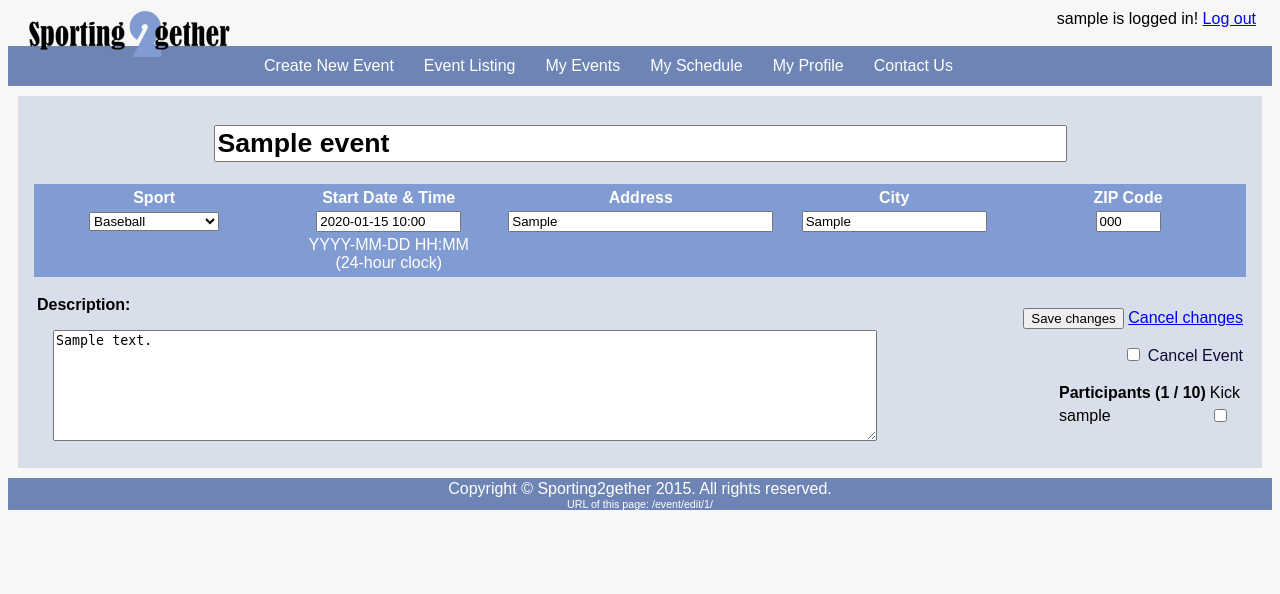
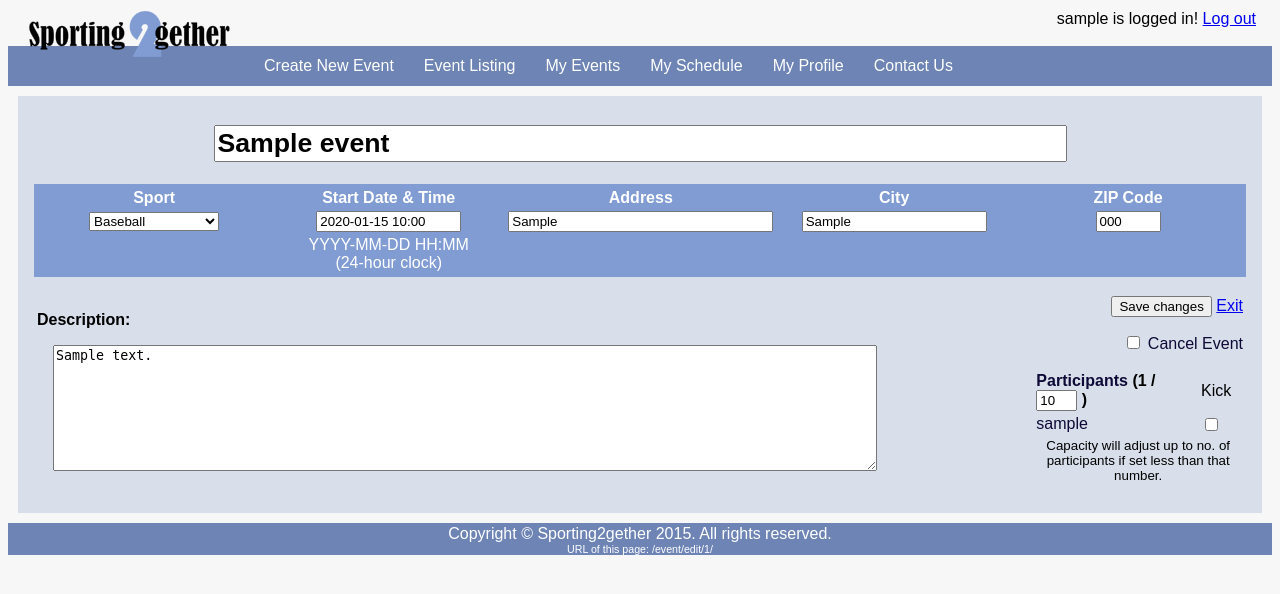
Before and after one commit to supercomputer276/sporting2gether, a Django app: page /event/edit/1/ in a window 1280 px wide. Shown: the top 594 px of the page. Run offline with Django 3.2, Linux system fonts and the light colour scheme; a user stored in the database is signed in; tables that the repository leaves empty hold one stand-in row (values such as "Sample post").

Commit message:
Finished event editing

```diff
--- a/cpsc362/sporting2gether/forms.py
+++ b/cpsc362/sporting2gether/forms.py
@@ -39,3 +39,15 @@ class ProfileEditForm(forms.Form):
 	newpassword = forms.CharField(label='New password', widget=forms.PasswordInput(), max_length=128, required=False, help_text="If you change your password, you will have to log back in after submitting your changes")
 	newphone = forms.CharField(label="Phone # (digits)", max_length=10, required=False)
 	confirmpassword = forms.CharField(label='Enter current password', widget=forms.PasswordInput(), max_length=128)
+
+class EventEditForm(forms.ModelForm):
+	start_datetime = forms.CharField(label='Date & Time', help_text='YYYY-MM-DD HH:MM (24-hour clock)')
+	#kick = forms.MultipleChoiceField(choices=, label='', required=False)
+
+	def __init__(self, thisevent, *args, **kwargs):
+		super(EventEditForm, self).__init__(*args, **kwargs)
+		self.fields['kick'] = forms.MultipleChoiceField(choices=[ (o.id, str(o)) for o in thisevent.participants.all()], required=False, widget=forms.CheckboxSelectMultiple())
+
+	class Meta:
+		model = Event
+		fields = {'title', 'description', 'start_datetime', 'capacity', 'category', 'location_main', 'location_city', 'location_zip', 'is_cancelled'}
--- a/cpsc362/sporting2gether/static/sporting2gether/style.css
+++ b/cpsc362/sporting2gether/static/sporting2gether/style.css
@@ -97,6 +97,11 @@ body {
 	color: white;
 }
 
+.eventedit-title {
+	font-size:20pt;
+	font-weight:bold;
+}
+
 .sitefooter {
 	/*background: #BDBDBD;
 	width: 100%;
--- a/cpsc362/sporting2gether/templates/sporting2gether/eventdetail.html
+++ b/cpsc362/sporting2gether/templates/sporting2gether/eventdetail.html
@@ -27,7 +27,7 @@
 		<p>
 			<b>Host:</b><br/><a href="/profile/{{ thisevent.creator}}/">{{ thisevent.creator }}</a>
 			{% if user == thisevent.creator %}
-				<br/><a href="/event/edit/{{ thisevent.id }}">Edit event details</a>
+				<br/><a href="/event/edit/{{ thisevent.id }}/">Edit event details</a>
 			{% endif %}
 		</p>
 		{{ errormsg | safe }}
--- a/cpsc362/sporting2gether/templates/sporting2gether/eventedit.html
+++ b/cpsc362/sporting2gether/templates/sporting2gether/eventedit.html
@@ -1,7 +1,11 @@
 <form action="/event/edit/{{ thisevent.id }}/" method="POST">
 	{% csrf_token %}
+	{% if sentForm %}
+		<p style="float: left; color:#008800;">Changes saved!</p>
+	{% endif %}
 	<h1 style="text-align:center;">
-		<input type="text" name="title" size="50" maxlength="50" value="{{ thisevent.title }}" style="font-size:20pt; font-weight:bold;" required="required"/>
+		<input type="text" name="title" size="50" maxlength="50" value="{{ thisevent.title }}" class="eventedit-title" required="required"/>
+		<!-- {{ form.title.label }} -->
 	</h1>
 	<table class="filterform">
 		<tr style="font-weight:bold;">
@@ -32,15 +36,15 @@
 	<table width="100%" border="0" style="margin-top:1em;">
 		<tr><td>
 			<p><b>Description:</b></p>
-			<p style="padding-left:1em;"><textarea name="description" rows="7" cols="100">{{ thisevent.description }}</textarea></p>
+			<p style="padding-left:1em;"><textarea name="description" rows="8" cols="100">{{ thisevent.description }}</textarea></p>
 		</td><td width="25%" style="text-align:right;">
 			<p>
 				<input type="submit" id="submit" name="submit" value="Save changes"/>
-				<a href="/event/view/{{ thisevent.id }}/">Cancel changes</a>
+				<a href="/event/view/{{ thisevent.id }}/">Exit</a>
 			</p>
 			{{ errormsg | safe }}
 			<p>
-				<input type="checkbox" id="is_cancelled" name="is_cancelled" value="{{ thisevent.is_cancelled }}"/>
+				<input type="checkbox" id="is_cancelled" name="is_cancelled" value="true" {% if thisevent.is_cancelled %} checked="checked" {% endif %}/>
 				<label for="is_cancelled">Cancel Event</label>
 			</p>
 			<!--{% if thisevent.is_cancelled %}
@@ -49,17 +53,22 @@
 				<p>(cancel link)</p>
 			{% endif %}
 			-->
-			<table border="0" style="float:right;">
+			<!--{{ form.kick }}-->
+			<table border="0" width="70%" style="float:right;">
 				<tr>
-					<td><b>Participants ({{ thisevent.participants.count }} / {{thisevent.capacity}})</b></td>
+					<td><b><label for="capacity">Participants</label>
+					({{ thisevent.participants.count }} /
+					<input type="text" id="capacity" name="capacity" size="2" value="{{ thisevent.capacity }}" style="font-weight;bold;"/>
+					)</b></td>
 					<td>Kick</td>
 				</tr>
 				{% for p in thisevent.participants.all %}
 				<tr>
-					<td>{{ p }}</td>
-					<td><input type="checkbox" id="kick_{{ p }}" name="is_cancelled[]"/></td>
+					<td><label for="kick_{{ p }}">{{ p }}</label></td>
+					<td><input type="checkbox" id="kick_{{ p }}" name="kick" value="{{ forloop.counter }}"/></td>
 				</tr>
 				{% endfor %}
+				<tr><td colspan="2" style="font-size:10pt; text-align:center;">Capacity will adjust up to no. of participants if set less than that number.</td></tr>
 			</table>
 		</td></tr>
 	</table>
--- a/cpsc362/sporting2gether/views.py
+++ b/cpsc362/sporting2gether/views.py
@@ -239,8 +239,37 @@ def edit_event(request, eventid):
 	sportchoices = models.Event.SPORT_CHOICES
 	#translate start_datetime
 	timevalue =  thisevent.start_datetime.strftime("%Y-%m-%d %H:%M")
+	#process form
+	errormsg = ''
+	sentForm = False
+	if request.method == "POST":
+		form = forms.EventEditForm(thisevent,request.POST)
+		if form.is_valid():
+			#save changes (except capacity)
+			thisevent.title = request.POST.get('title',thisevent.title)
+			thisevent.description = request.POST.get('description',thisevent.description)
+			thisevent.start_datetime = request.POST.get('start_datetime',thisevent.start_datetime)
+			thisevent.category = request.POST.get('category',thisevent.category)
+			thisevent.location_main = request.POST.get('location_main',thisevent.location_main)
+			thisevent.location_city = request.POST.get('location_city',thisevent.location_city)
+			thisevent.location_zip = request.POST.get('location_zip',thisevent.location_zip)
+			#cancelled flag
+			thisevent.is_cancelled = request.POST.get('is_cancelled',False) #is not None
+			#remove marked players from participation
+			for target in request.POST.get('kick',[]):
+				thisevent.participants.remove(target)
+			#set capacity to higher of either POST number or participant number
+			thisevent.capacity = request.POST.get('capacity',thisevent.capacity)
+			if thisevent.participants.count() > thisevent.capacity:
+				thisevent.capacity = thisevent.participants.count()
+			thisevent.save()
+			errormsg = '<p style="color:#008800;">Changes saved!</p>'
+		else:
+			errormsg = form.errors
+	else:
+		form = forms.EventEditForm(thisevent)
 	context_dict = {'page_title': 'Event Edit - ' + thisevent.title, 'page_template': 'sporting2gether/eventedit.html',
-		'thisevent': thisevent, 'CHOICES': sportchoices, 'timevalue': timevalue,}
+		'thisevent': thisevent, 'CHOICES': sportchoices, 'timevalue': timevalue, 'form': form, 'errormsg': errormsg}
 	context_dict.update(commonContext)
 	return render_to_response('sporting2gether/page.html', context_dict, context_instance=context)
 
```
Also changed, not shown: 2 other files.
